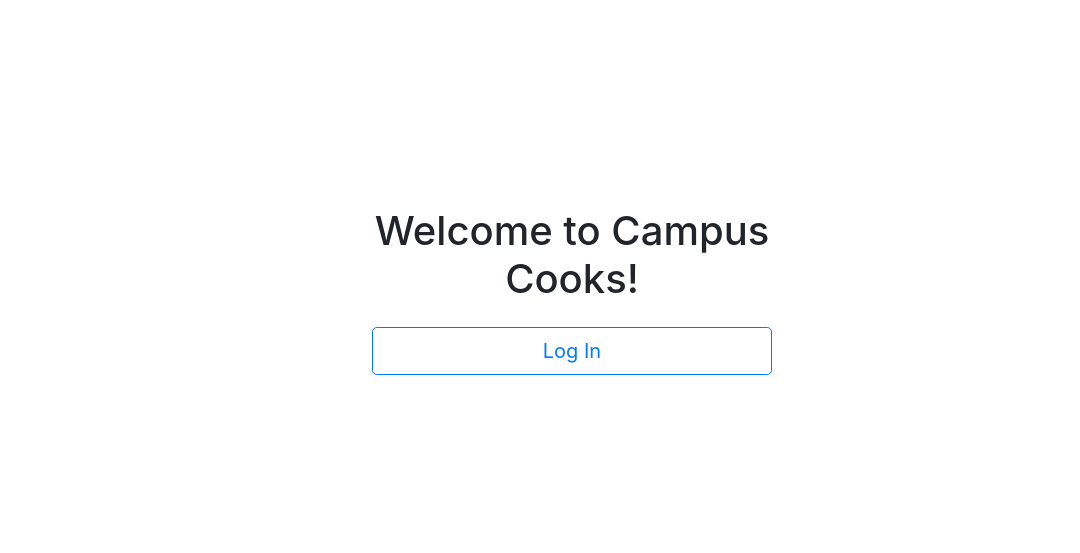
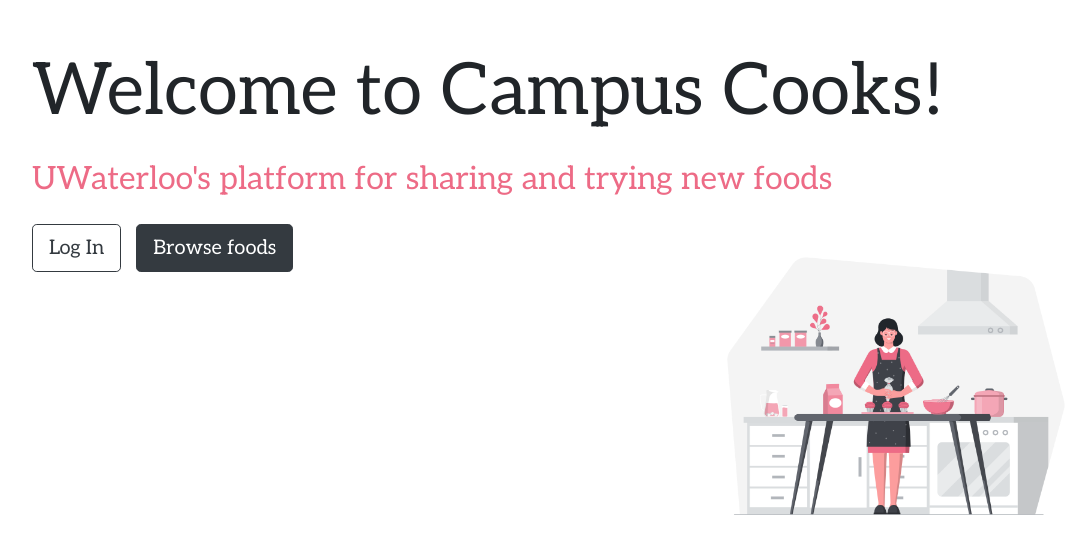
Before and after one commit to udyding/campus-cooks, a React (Create React App) app in the folder frontend/: page / in a window 1280 px wide. Shown: the part 101-654 px from the top of the page, without its empty margins (68-1148 px from the left). Built offline with nearby package versions, Linux system fonts and the light colour scheme; no server answers.

Commit message:
added styling to home page

```diff
--- a/frontend/public/index.html
+++ b/frontend/public/index.html
@@ -8,6 +8,11 @@
     <meta
       name="description"
       content="Web site created using create-react-app"
+    />
+    <link rel="preconnect" href="https://fonts.gstatic.com" />
+    <link
+      href="https://fonts.googleapis.com/css2?family=Aleo&display=swap"
+      rel="stylesheet"
     />
     <link rel="apple-touch-icon" href="%PUBLIC_URL%/logo192.png" />
     <!--
@@ -27,7 +32,6 @@
     <title>React App</title>
   </head>
   <body>
-    <noscript>You need to enable JavaScript to run this app.</noscript>
     <div id="root"></div>
     <!--
       This HTML file is a template.
--- a/frontend/src/components/App.js
+++ b/frontend/src/components/App.js
@@ -14,20 +14,12 @@
 
 function App() {
   return (
-    <Container
-      className="d-flex align-items-center justify-content-center"
-      style={{ minHeight: "100vh" }}
-    >
-      <div className="w-100" style={{ maxWidth: "800px" }}>
+    <Container fluid style={{ paddingLeft: 0, paddingRight: 0 }}>
       <Router>
         <AuthProvider>
           <Switch>
             <Route exact path="/" component={HomePage} />
-              <PrivateRoute
-                exact
-                path="/profile-page"
-                component={ProfilePage}
-              />
+            <PrivateRoute exact path="/profile-page" component={ProfilePage} />
             <PrivateRoute path="/update-profile" component={UpdateProfile} />
             <PrivateRoute path="/register" component={Register} />
             <PrivateRoute path="/create-post" component={CreatePost} />
@@ -37,7 +29,6 @@
           </Switch>
         </AuthProvider>
       </Router>
-      </div>
     </Container>
   );
 }
--- a/frontend/src/components/Browse.js
+++ b/frontend/src/components/Browse.js
@@ -1,8 +1,18 @@
 import React, { useRef, useState, useEffect } from "react";
-import { Button, Form, Container, Row, Col } from "react-bootstrap";
+import {
+  Button,
+  Form,
+  Container,
+  Row,
+  Col,
+  Nav,
+  Navbar,
+  NavDropdown,
+} from "react-bootstrap";
 import { useAuth } from "../contexts/AuthContext";
 import { Link, useHistory } from "react-router-dom";
 import PostCard from "./PostCard";
+import styles from "../styles/Browse.module.css";
 
 export default function ProfilePage() {
   //   const [error, setError] = useState("");
@@ -65,7 +75,7 @@
       setOpen(openMap);
       setPostings(updatedPostings);
       setIndex(updatedPostings.length);
-      setVisiblePosts(3);
+      setVisiblePosts(12);
       setShowMore(updatedPostings.length > 12);
       if (updatedPostings.length == 0) {
         setPostingsExist(false);
@@ -79,13 +89,24 @@
 
   return (
     <>
+      <div className={styles.container}>
+        <Navbar className={styles.navbar} expand="lg">
+          <Navbar.Brand href="/">Campus Cooks</Navbar.Brand>
+          <Navbar.Toggle aria-controls="basic-navbar-nav" />
+          <Navbar.Collapse id="basic-navbar-nav">
+            <Nav className="mr-auto">
+              <Nav.Link className={styles.profileButton} href="/profile-page">
+                Go to my profile
+              </Nav.Link>
+            </Nav>
+          </Navbar.Collapse>
+        </Navbar>
+        <div className={styles.content}>
           <h2 className="text-center mb-4">Browse Postings</h2>
-      <Link to="/profile-page" className="btn btn-primary w-100 mt-3">
-        Go to my profile
-      </Link>
           <Form onSubmit={handleSubmit}>
+            <div className={styles.formHeader}>
               <Form.Group id="priceMax">
-          <Form.Label>Max Price</Form.Label>
+                <Form.Label>Max Price ($):</Form.Label>
                 <Form.Control type="number" ref={maxPriceRef} />
               </Form.Group>
               <Form.Group>
@@ -106,11 +127,14 @@
                   <option>Minota Hagey</option>
                 </Form.Control>
               </Form.Group>
-        <Button disabled={loading} className="w-100" type="submit">
+              <Button disabled={loading} type="submit">
                 Filter
               </Button>
+            </div>
           </Form>
-      {postingsExist == false && <h2>No postings yet</h2>}
+          {postingsExist == false && (
+            <h4 style={{ textAlign: "center" }}>No postings yet.</h4>
+          )}
           {postingsExist && (
             <Container>
               <Row className="show-grid">
@@ -137,6 +161,8 @@
               )}
             </Container>
           )}
+        </div>
+      </div>
     </>
   );
 }
--- a/frontend/src/components/HomePage.js
+++ b/frontend/src/components/HomePage.js
@@ -1,27 +1,31 @@
 import React from "react";
 import { Button, Container } from "react-bootstrap";
+import styles from "../styles/HomePage.module.css";
+import baking from "../images/baking.png";
 
-export default function Login() {
+export default function HomePage() {
   return (
-    <Container
-      className="d-flex align-items-center justify-content-center"
-      style={{ minHeight: "100vh" }}
-    >
-      <div className="w-100" style={{ maxWidth: "400px" }}>
     <>
-          <h1 className="text-center mb-4">Welcome to Campus Cooks!</h1>
-          <div className="mb-3">
+      <div className={styles.container}>
+        <h1 className={styles.title}>Welcome to Campus Cooks!</h1>
+        <div>
+          <h2 className={styles.description}>
+            UWaterloo's platform for sharing and trying new foods
+          </h2>
           <Button
             href="/login"
-              variant="outline-primary"
-              className="w-100"
+            variant="outline-dark"
             size="lg"
+            style={{ marginRight: "15px" }}
           >
             Log In
           </Button>
+          <Button href="/browse" variant="dark" size="lg">
+            Browse foods
+          </Button>
+          <img src={baking} />
+        </div>
       </div>
     </>
-      </div>
-    </Container>
   );
 }
--- a/frontend/src/components/Login.js
+++ b/frontend/src/components/Login.js
@@ -1,7 +1,8 @@
 import React, { useState } from "react";
-import { Form, Button, Card, Alert } from "react-bootstrap";
+import { Form, Button, Card, Alert, Container } from "react-bootstrap";
 import { useAuth } from "../contexts/AuthContext";
 import { useHistory } from "react-router-dom";
+import styles from "../styles/Login.module.css";
 
 export default function Login() {
   const { login } = useAuth();
@@ -31,17 +32,29 @@
 
   return (
     <>
+      <Container
+        className="d-flex align-items-center justify-content-center"
+        style={{ minHeight: "100vh" }}
+      >
+        <div className={styles.card}>
           <Card>
             <Card.Body>
               <h2 className="text-center mb-4">Log In</h2>
               {error && <Alert variant="danger">{error}</Alert>}
               <Form onSubmit={handleSubmit}>
-            <Button disabled={loading} className="w-100" type="submit">
+                <Button
+                  disabled={loading}
+                  variant="info"
+                  className="w-100"
+                  type="submit"
+                >
                   Log In With Google
                 </Button>
               </Form>
             </Card.Body>
           </Card>
+        </div>
+      </Container>
     </>
   );
 }
--- a/frontend/src/components/PostCard.js
+++ b/frontend/src/components/PostCard.js
@@ -2,6 +2,7 @@
 import { Card, Button, Collapse } from "react-bootstrap";
 import { useAuth } from "../contexts/AuthContext";
 import { useHistory } from "react-router-dom";
+import styles from "../styles/PostCard.module.css";
 
 export default function PostCard(props) {
   const { open, setOpen, posting, isDelete } = props;
@@ -21,20 +22,30 @@
   return (
     <>
       {exists && (
-        <Card style={{ width: "18rem" }}>
+        <Card style={{ width: "18rem", margin: "10px", borderRadius: "10px" }}>
           <Card.Body>
-            <Card.Title>{posting.postTitle}</Card.Title>
-            <Card.Text>
-              {posting.price}
+            <Card.Title style={{ fontWeight: "bold" }}>
+              {posting.postTitle}
+            </Card.Title>
+            <Card.Text className={styles.cardText}>
+              ${posting.price} per serving
+            </Card.Text>
+            <Card.Text className={styles.cardText}>
               {posting.building}
-              {posting.date}
+            </Card.Text>
+            <Card.Text
+              className={styles.cardText}
+              style={{ marginBottom: "12px" }}
+            >
+              Posted: {posting.date}
             </Card.Text>
             <Button
               onClick={() => setOpen(!open)}
               aria-controls="more-details"
               aria-expanded={open}
+              variant="outline-primary"
             >
-              More details!
+              More details
             </Button>
             {isDelete && (
               <Button
@@ -47,11 +58,19 @@
               </Button>
             )}
             <Collapse in={open}>
-              <div id="more-details">
-                Posted by: {posting.displayName}
-                Description: {posting.description}
-                Contacts: Email me at {posting.email} or call me at{" "}
-                {posting.phone}
+              <div id="more-details" className={styles.additional}>
+                <Card.Text className={styles.cardText}>
+                  Posted by: {posting.displayName}
+                </Card.Text>
+                <Card.Text className={styles.cardText}>
+                  Description: {posting.description}
+                </Card.Text>
+                <Card.Text className={styles.cardText}>
+                  Email: {posting.email}
+                </Card.Text>
+                <Card.Text className={styles.cardText}>
+                  Phone: {posting.phone}
+                </Card.Text>
               </div>
             </Collapse>
           </Card.Body>
--- a/frontend/src/index.css
+++ b/frontend/src/index.css
@@ -1,13 +1,11 @@
 body {
   margin: 0;
-  font-family: -apple-system, BlinkMacSystemFont, 'Segoe UI', 'Roboto', 'Oxygen',
-    'Ubuntu', 'Cantarell', 'Fira Sans', 'Droid Sans', 'Helvetica Neue',
-    sans-serif;
+  font-family: "Aleo", serif;
   -webkit-font-smoothing: antialiased;
   -moz-osx-font-smoothing: grayscale;
 }
 
 code {
-  font-family: source-code-pro, Menlo, Monaco, Consolas, 'Courier New',
+  font-family: source-code-pro, Menlo, Monaco, Consolas, "Courier New",
     monospace;
 }
--- /dev/null
+++ b/frontend/src/styles/Browse.module.css
@@ -0,0 +1,29 @@
+.container {
+  font-family: "Aleo", serif;
+}
+
+.navbar {
+  background-color: #fcddbc;
+}
+
+.content {
+  padding: 4%;
+}
+
+.profileButton {
+  font-weight: bold;
+}
+
+.formHeader {
+  display: flex;
+  flex-flow: row nowrap;
+  justify-content: space-between;
+  align-items: flex-end;
+  max-width: 550px;
+  margin: 0 auto;
+  margin-bottom: 50px;
+}
+
+.formHeader > :global(.form-group) {
+  margin-bottom: 0;
+}
--- /dev/null
+++ b/frontend/src/styles/HomePage.module.css
@@ -0,0 +1,24 @@
+.container {
+  margin-top: 100px;
+  padding: 50px 0;
+  font-family: "Aleo", serif;
+  margin-left: 100px;
+  margin-right: 100px;
+}
+
+.title {
+  margin-bottom: 25px;
+  font-size: 9vh;
+}
+
+.description {
+  margin-bottom: 25px;
+  font-size: 4vh;
+  color: #ed6b86;
+}
+
+img {
+  width: 40%;
+  height: 40%;
+  float: right;
+}
--- /dev/null
+++ b/frontend/src/styles/Login.module.css
@@ -0,0 +1,5 @@
+.card {
+  max-width: 400px;
+  width: 100%;
+  font-family: "Aleo", serif;
+}
--- /dev/null
+++ b/frontend/src/styles/PostCard.module.css
@@ -0,0 +1,7 @@
+.cardText {
+  margin: 0px 0px 3px;
+}
+
+.additional {
+  margin-top: 12px;
+}
```
Also changed, not shown: frontend/src/images/baking.png (added), 1 other file (tests, documents, lock files or other folders). Lines whose indentation alone changed are shown as unchanged.
